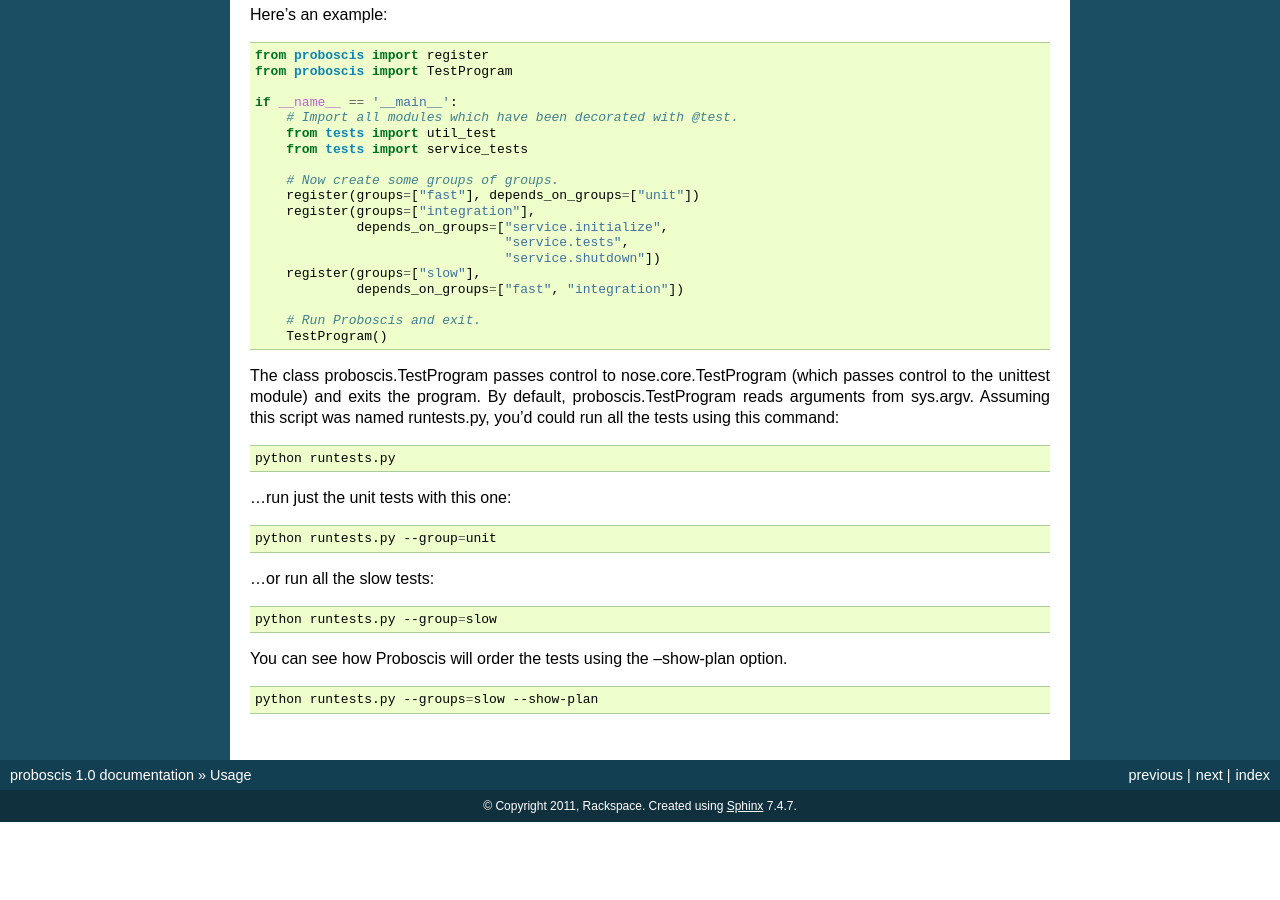
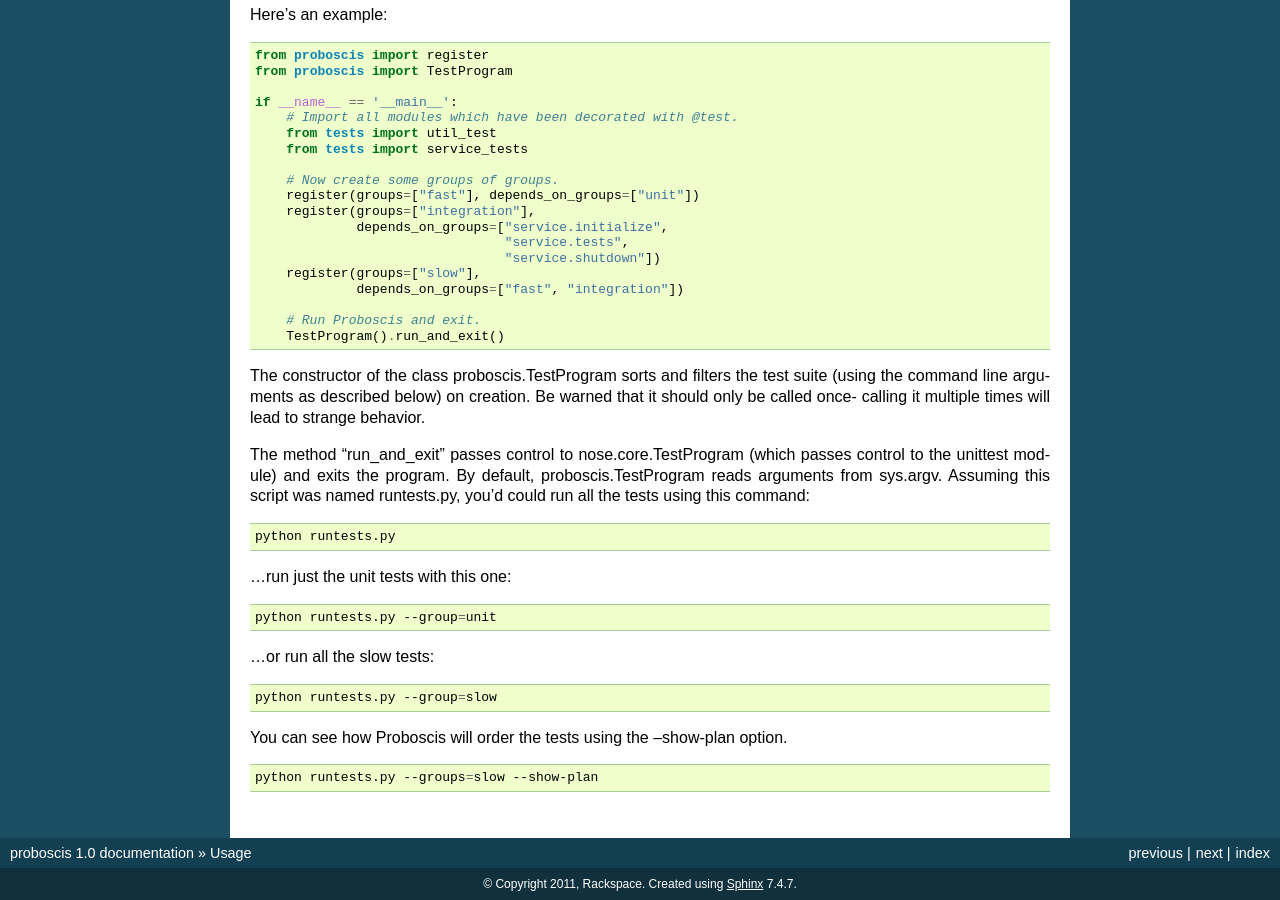
Before and after one commit to TimSimpsonR/python-proboscis, a Sphinx documentation site: the page built from docs/source/usage.rst, in a window 1280 px wide and 900 px high, scrolled down 1355 px. Built offline with Sphinx 7.4.7, drawn with Linux system fonts in a browser that asks for light colours; before the commit the page ends 2177 px from its top, so only the background shows below that.

Commit message:
Changed the TestProgram class constructor to not run the tests but instead just sort them, allowing user code to run the tests using the run_and_exit method or access the test suite using a property.  This makes it possible to use proboscis when invoking "setup.py test" although the skip test feautre doesn't work when the tests are run this way since the test runner isn't used.

```diff
--- a/docs/source/example/runtests.py
+++ b/docs/source/example/runtests.py
@@ -16,4 +16,4 @@ if __name__ == '__main__':
              depends_on_groups=["fast", "integration"])
 
     # Run Proboscis and exit.
-    TestProgram()
+    TestProgram().run_and_exit()
--- a/docs/source/usage.rst
+++ b/docs/source/usage.rst
@@ -72,7 +72,12 @@ Here's an example:
 
 .. include:: ../build/py2rst/runtests.py
 
-The class proboscis.TestProgram passes control to nose.core.TestProgram
+The constructor of the class proboscis.TestProgram sorts and filters the test
+suite (using the command line arguments as described below) on creation.  Be
+warned that it should only be called once- calling it multiple times will lead
+to strange behavior.
+
+The method "run_and_exit" passes control to nose.core.TestProgram
 (which passes control to the unittest module) and exits the program.
 By default, proboscis.TestProgram reads arguments from sys.argv.
 Assuming this script was named runtests.py, you'd could run all the tests
```
Also changed, not shown: proboscis/__init__.py (+21 -11 lines).
